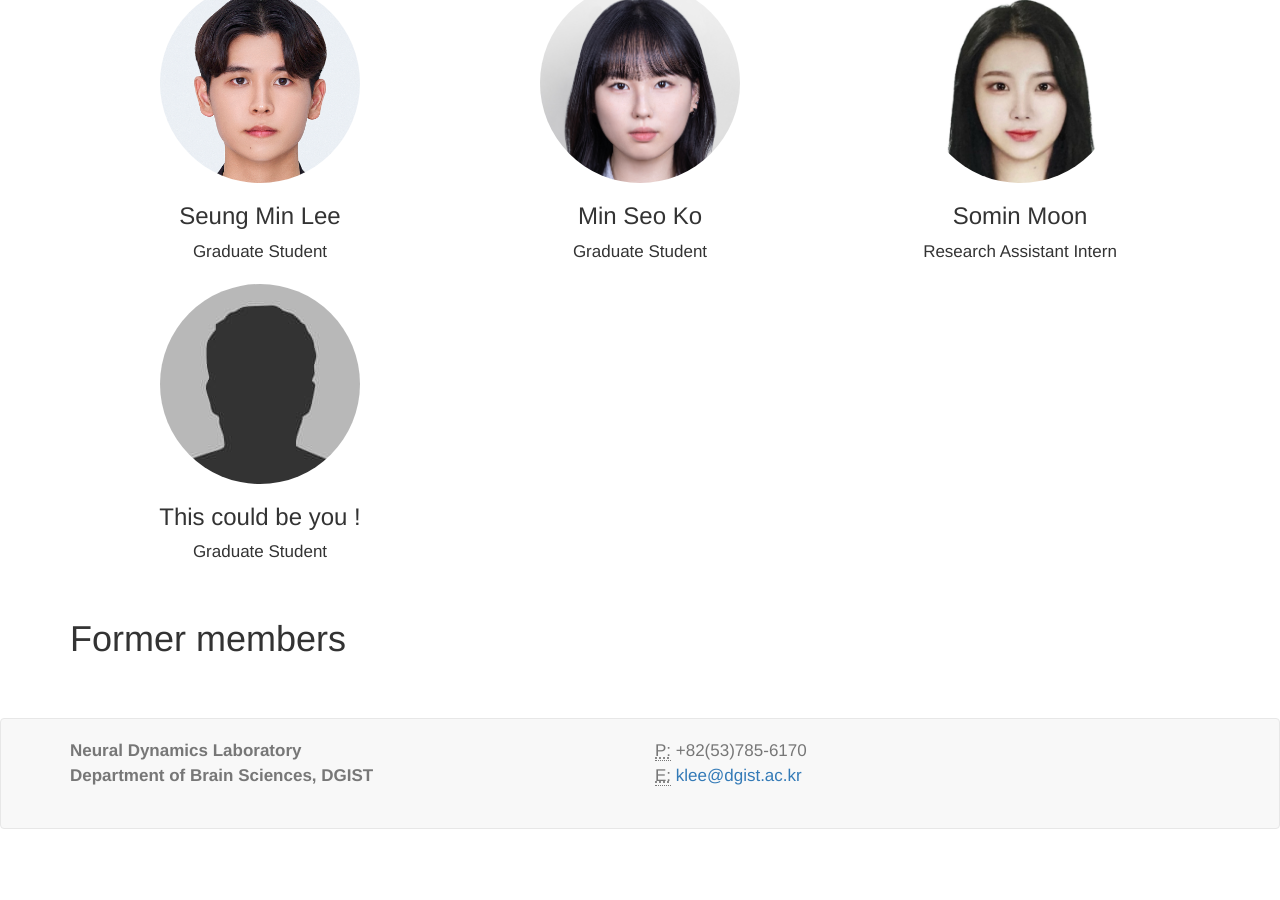
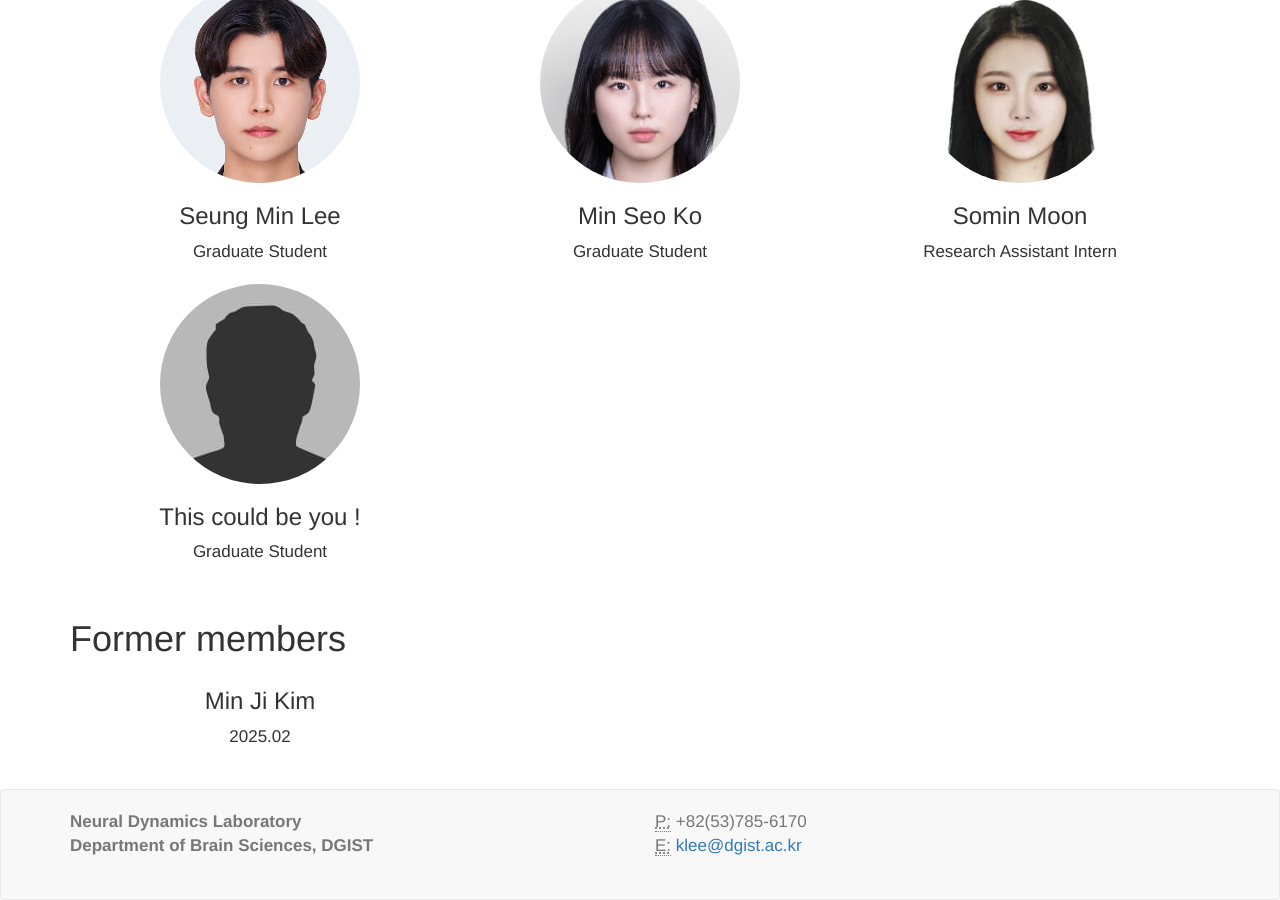
Before and after one commit to kleelab/kleelab.github.io, a Jekyll site: the page built from people.html, in a window 1280 px wide and 900 px high, scrolled down 773 px. Built offline with Jekyll 4.4.1, drawn with Linux system fonts in a browser that asks for light colours; nearby versions of some CDN libraries; a style sheet for code colours, icons or effects is not loaded; before the commit the page ends 1602 px from its top, so only the background shows below that.

Commit message:
Update alumni.yml

```diff
--- a/_data/alumni.yml
+++ b/_data/alumni.yml
@@ -1,3 +1,3 @@
 ---
-- name:
-  role:
+- name: Min Ji Kim
+  role: 2025.02
```
